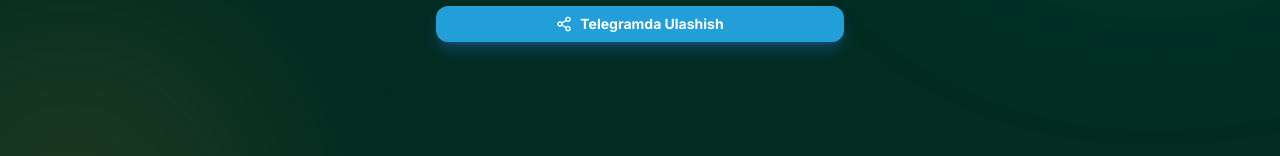
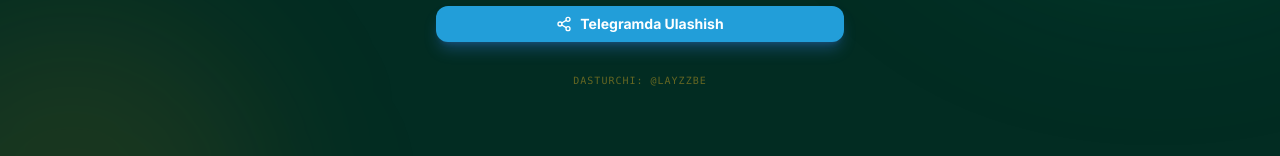
Before and after one commit to layzzbe/ShahrisabzRamazon-2026, a Next.js app: page / in a window 1280 px wide. Shown: the part 471-627 px from the top of the page. Built offline with nearby package versions, Linux system fonts and the light colour scheme; no server answers; the database is empty; a web font is replaced by a local one.

Commit message:
Add creator credit footer: @layzzbe

```diff
--- a/app/page.tsx
+++ b/app/page.tsx
@@ -218,6 +218,23 @@
                             Telegramda Ulashish
                         </a>
                     </div>
+
+                    {/* Creator Credit */}
+                    <motion.div
+                        initial={{ opacity: 0 }}
+                        animate={{ opacity: 1 }}
+                        transition={{ delay: 1, duration: 1 }}
+                        className="mt-6 text-center"
+                    >
+                        <a
+                            href="https://www.instagram.com/layzz.be/"
+                            target="_blank"
+                            rel="noopener noreferrer"
+                            className="text-[10px] text-amber-400/40 hover:text-amber-400/80 transition-colors font-mono tracking-widest uppercase"
+                        >
+                            Dasturchi: @layzzbe
+                        </a>
+                    </motion.div>
                 </div>
             </div>
         </main>
```
